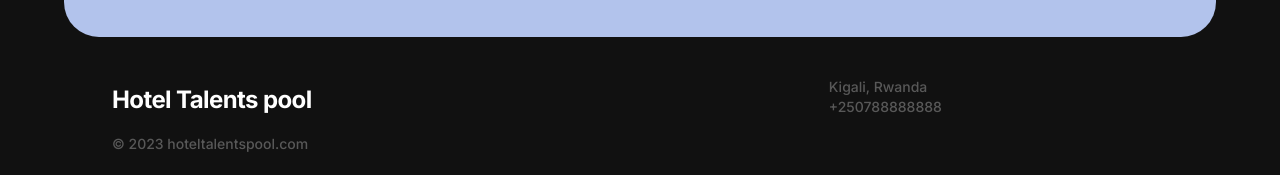
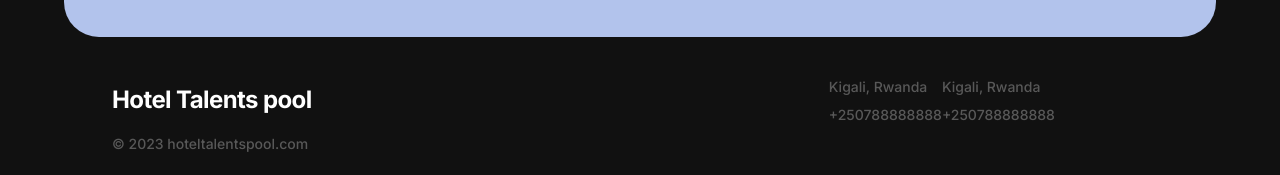
Before and after one commit to mbonikev/hotel_talents_pool, a React (Vite) app: page /#/ in a window 1280 px wide. Shown: the part 3756-3931 px from the top of the page. Built offline with nearby package versions, Linux system fonts and the light colour scheme; what ldrs would draw is missing.

Commit message:
Stalker-commit: src/components/Footer.jsx

```diff
--- a/src/components/Footer.jsx
+++ b/src/components/Footer.jsx
@@ -42,7 +42,15 @@ function Footer() {
               </p>
             </div>
             <div className="grid grid-cols-3">
-              <div>
+              {/* 1 */}
+              <div className="flex flex-col gap-2">
+                <p className="text-sm text-white/30 font-medium">
+                  Kigali, Rwanda
+                </p>
+                <p className="text-sm text-white/30 font-medium">+250788888888</p>
+              </div>
+              {/* 2 */}
+              <div className="flex flex-col gap-2">
                 <p className="text-sm text-white/30 font-medium">
                   Kigali, Rwanda
                 </p>
```
